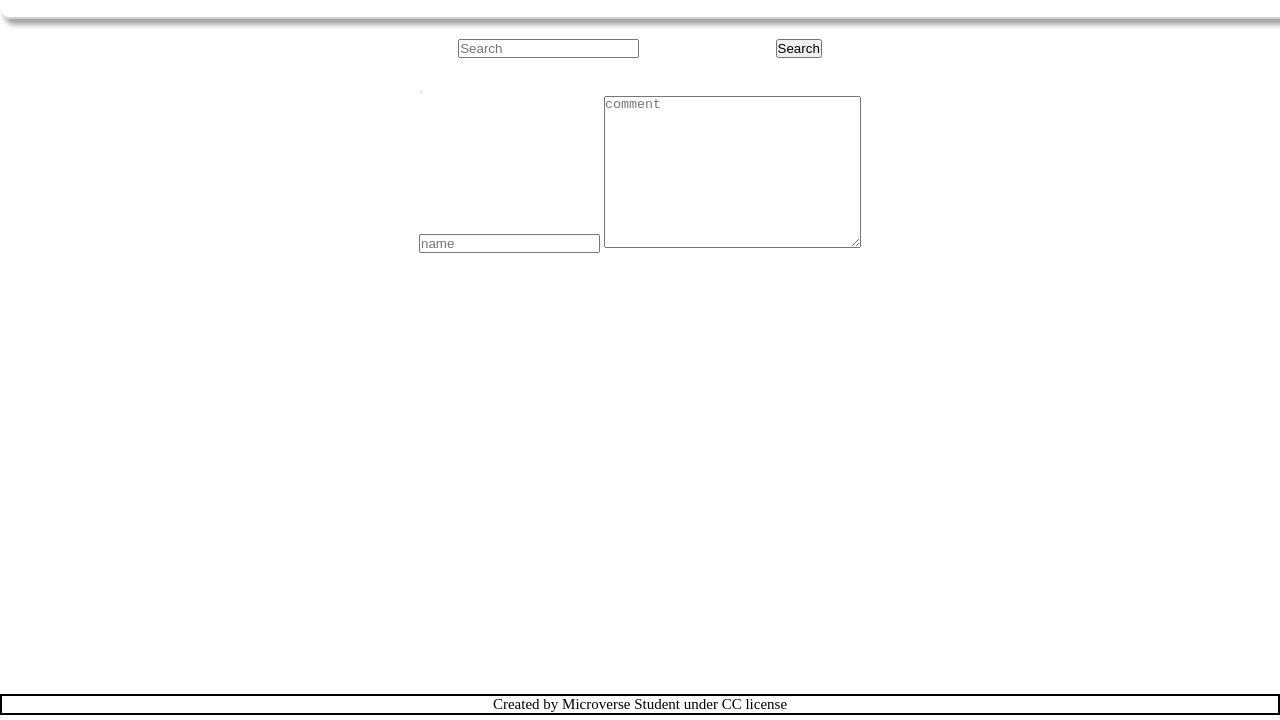
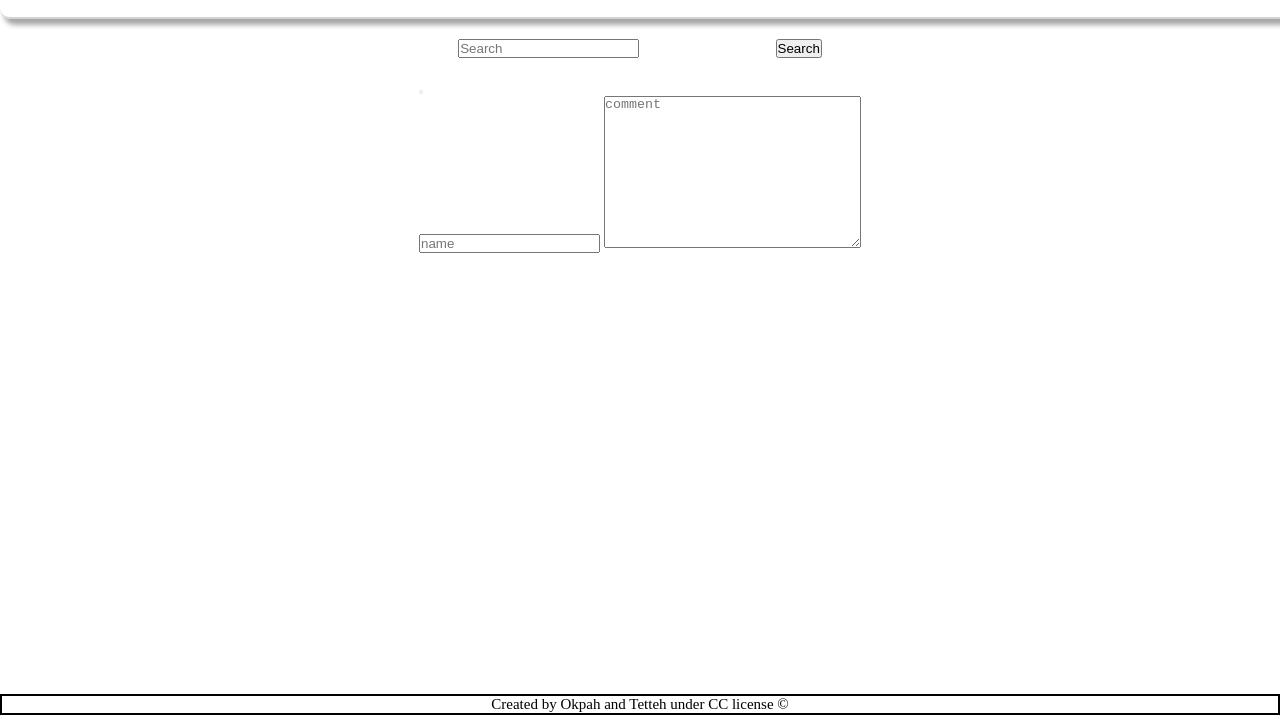
Before and after one commit to Reggeditt/JavaScriptCapstone, a website built with webpack: page src/index.html in a window 1280 px wide. Shown: the part 173-893 px from the top of the page. Built offline with nearby package versions, Linux system fonts and the light colour scheme; no server answers.

Commit message:
fixed 16# add footer

```diff
--- a/src/index.html
+++ b/src/index.html
@@ -45,6 +45,6 @@
     </section>
     <section class="reservations-popup-wrap"></section>
   </main>
-  <footer>Created by Microverse Student under CC license</footer>
+  <footer>Created by Okpah and Tetteh under CC license &copy; <em id="date"></em></footer>
 </body>
 </html>
```
